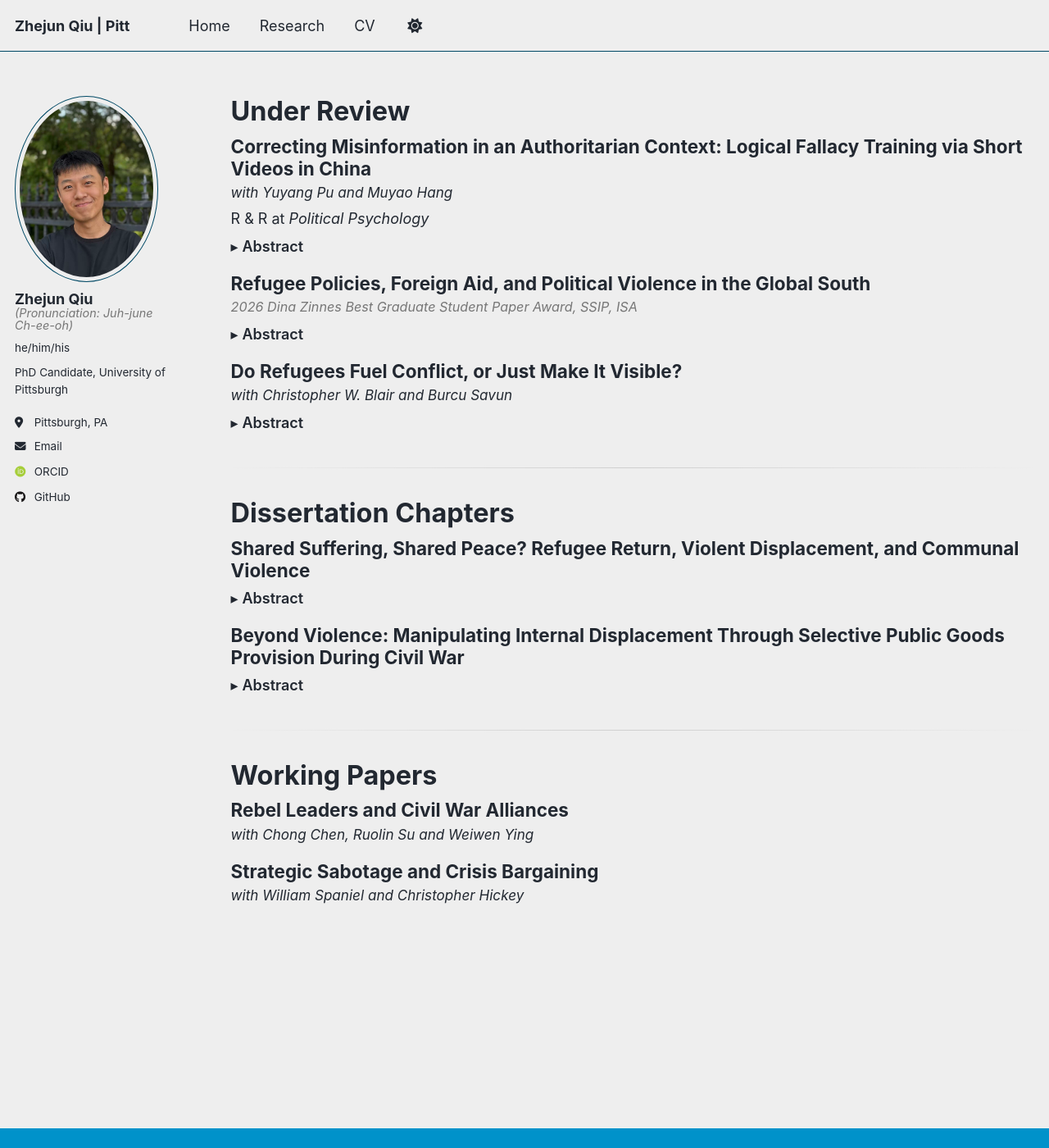
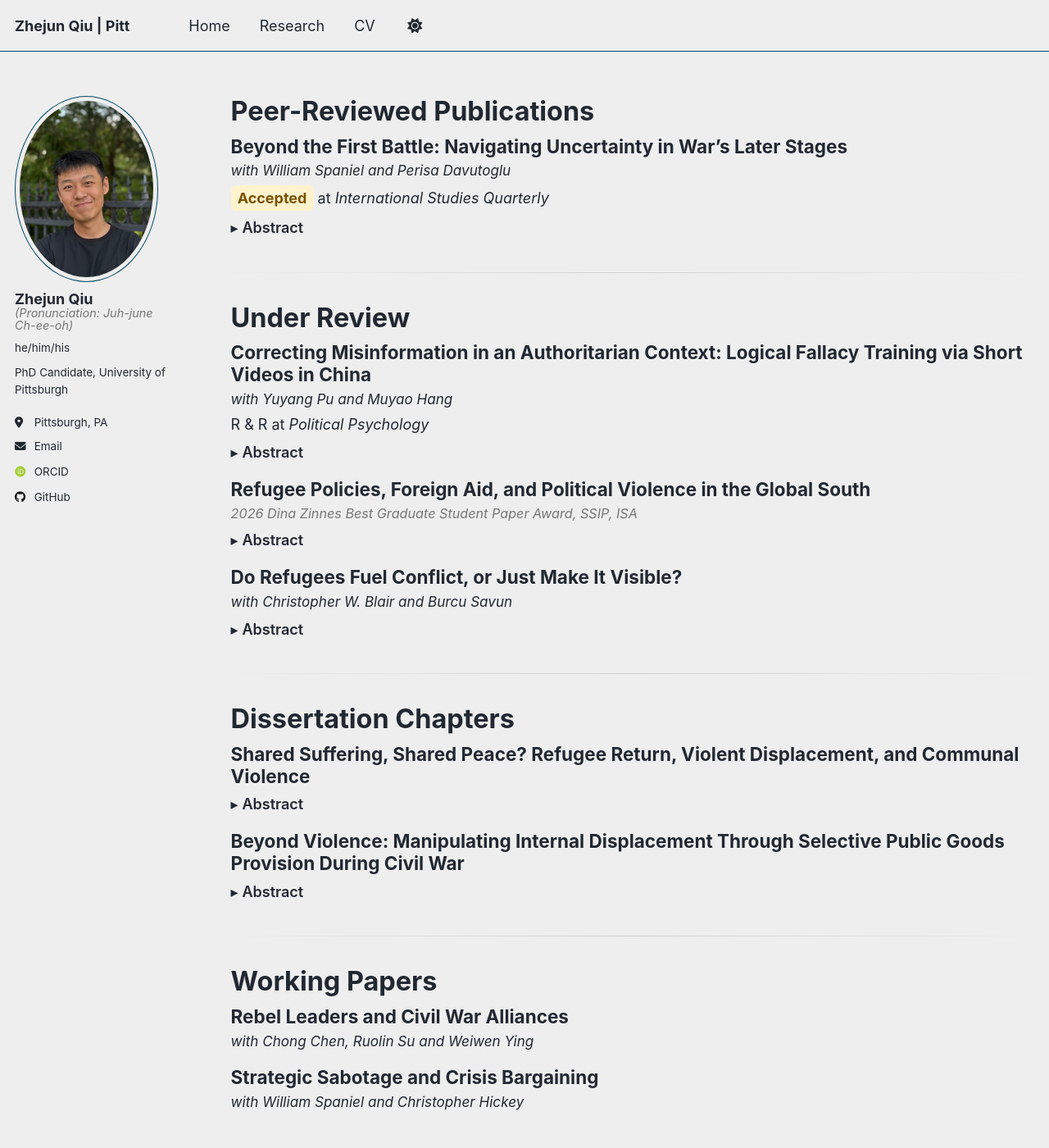
Before and after one commit to zhejun-qiu/zhejun-qiu.github.io, a Jekyll site: the page built from _pages/research.md, in a window 1280 px wide and 1400 px high. Shown: the whole window at 82% size. Built offline with Jekyll 4.4.1, drawn with Linux system fonts in a browser that asks for light colours; some web fonts are replaced; a script that is not in the unit is left out.

Commit message:
Update research.md

```diff
--- a/_pages/research.md
+++ b/_pages/research.md
@@ -18,21 +18,28 @@ author_profile: true
   details.abstract > summary{
     cursor:pointer; user-select:none; font-weight:600; outline:none;
   }
-  /* optional: subtle caret style (supported in modern browsers) */
   details.abstract > summary::marker { content:"▸ "; }
   details.abstract[open] > summary::marker { content:"▾ "; }
   .archive__item-excerpt { margin:.4rem 0 0; font-size:.9em; }
+
+  .status-highlight{
+    display:inline-block;
+    padding:.12rem .45rem;
+    border-radius:.35rem;
+    background:#fff3cd;
+    color:#7a5200;
+    font-weight:700;
+  }
 </style>
 
-{%- assign cond_accepted = site.publications | where: "status", "Conditionally accepted at International Studies Quarterly" | sort: "date" | reverse -%}
+{%- assign peer_reviewed = site.publications | where: "status", "Accepted at International Studies Quarterly" | sort: "date" | reverse -%}
 {%- assign rr_pp = site.publications | where: "status", "R & R at Political Psychology" | sort: "date" | reverse -%}
 {%- assign submitted = site.publications | where: "status", "Submitted" | sort: "date" | reverse -%}
 {%- assign working = site.publications | where: "status", "Working Paper" | sort: "date" | reverse -%}
 
-<h1 style="margin:1rem 0 .5rem; font-size:1.8rem;">Under Review</h1>
+<h1 style="margin:1rem 0 .5rem; font-size:1.8rem;">Peer-Reviewed Publications</h1>
 
-{%- comment -%} 1. Conditionally accepted {%- endcomment -%}
-{%- for post in cond_accepted -%}
+{%- for post in peer_reviewed -%}
 <article class="archive__item" style="margin:0 0 1rem 0;">
   <h2 class="archive__item-title no_toc" style="margin:0;">{{ post.title }}</h2>
 
@@ -41,24 +48,9 @@ author_profile: true
     <p style="margin:.2rem 0 0; font-style:italic; font-size:.95em;">with <em>{{ co }}</em></p>
   {%- endunless -%}
 
-  {%- if post.title == "Refugee Policies, Foreign Aid, and Political Violence in the Global South" -%}
-    <p style="margin:.2rem 0 0; font-style:italic; font-size:.9em; color:#777;">
-      2026 Dina Zinnes Best Graduate Student Paper Award, SSIP, ISA
-    </p>
-  {%- endif -%}
-
-  {%- if post.status -%}
-    {%- assign status_txt = post.status | replace: "Submitted", "" | strip -%}
-    {%- if status_txt contains "International Studies Quarterly" -%}
-      {%- assign status_txt = status_txt | replace: "International Studies Quarterly", "<em>International Studies Quarterly</em>" -%}
-    {%- endif -%}
-    {%- if status_txt contains "Political Psychology" -%}
-      {%- assign status_txt = status_txt | replace: "Political Psychology", "<em>Political Psychology</em>" -%}
-    {%- endif -%}
-    {%- if status_txt != "" -%}
-      <p style="margin:.25rem 0 0;">{{ status_txt }}</p>
-    {%- endif -%}
-  {%- endif -%}
+  <p style="margin:.25rem 0 0;">
+    <span class="status-highlight">Accepted</span> at <em>International Studies Quarterly</em>
+  </p>
 
   {%- if post.abstract -%}
     <details class="abstract">
@@ -69,7 +61,11 @@ author_profile: true
 </article>
 {%- endfor -%}
 
-{%- comment -%} 2. R&R {%- endcomment -%}
+<hr class="section-split" />
+
+<h1 style="margin:0 0 .5rem; font-size:1.8rem;">Under Review</h1>
+
+{%- comment -%} 1. R&R {%- endcomment -%}
 {%- for post in rr_pp -%}
 <article class="archive__item" style="margin:0 0 1rem 0;">
   <h2 class="archive__item-title no_toc" style="margin:0;">{{ post.title }}</h2>
@@ -182,7 +178,7 @@ author_profile: true
 
 <hr class="section-split" />
 
-{%- comment -%} Dissertation chapters (subset of publications) {%- endcomment -%}
+{%- comment -%} Dissertation chapters subset of publications {%- endcomment -%}
 {%- assign diss_shared = site.publications | where: "title", "Shared Suffering, Shared Peace? Refugee Return, Violent Displacement, and Communal Violence" -%}
 {%- assign diss_beyond = site.publications | where: "title", "Beyond Violence: Manipulating Internal Displacement Through Selective Public Goods Provision During Civil War" -%}
 {%- assign dissertation = diss_shared | concat: diss_beyond -%}
@@ -205,7 +201,7 @@ author_profile: true
   {%- endif -%}
 {%- endfor -%}
 
-{%- comment -%} Dissertation — then coauthored (future-proof) {%- endcomment -%}
+{%- comment -%} Dissertation — then coauthored future-proof {%- endcomment -%}
 {%- for post in dissertation -%}
   {%- assign co = post.coauthors | to_s | strip -%}
   {%- unless co == '' -%}
@@ -226,7 +222,7 @@ author_profile: true
 
 <h1 style="margin:0 0 .5rem; font-size:1.8rem;">Working Papers</h1>
 
-{%- comment -%} Working Papers — single-authored first (no per-item status line) {%- endcomment -%}
+{%- comment -%} Working Papers — single-authored first, no per-item status line {%- endcomment -%}
 {%- for post in working -%}
   {%- if post.title != "Shared Suffering, Shared Peace? Refugee Return, Violent Displacement, and Communal Violence" and post.title != "Beyond Violence: Manipulating Internal Displacement Through Selective Public Goods Provision During Civil War" -%}
     {%- assign co = post.coauthors | to_s | strip -%}
@@ -244,7 +240,7 @@ author_profile: true
   {%- endif -%}
 {%- endfor -%}
 
-{%- comment -%} Working Papers — then coauthored (no per-item status line) {%- endcomment -%}
+{%- comment -%} Working Papers — then coauthored, no per-item status line {%- endcomment -%}
 {%- for post in working -%}
   {%- if post.title != "Shared Suffering, Shared Peace? Refugee Return, Violent Displacement, and Communal Violence" and post.title != "Beyond Violence: Manipulating Internal Displacement Through Selective Public Goods Provision During Civil War" -%}
     {%- assign co = post.coauthors | to_s | strip -%}
```
Also changed, not shown: other parts of _pages/research.md (+2 -2 lines).
